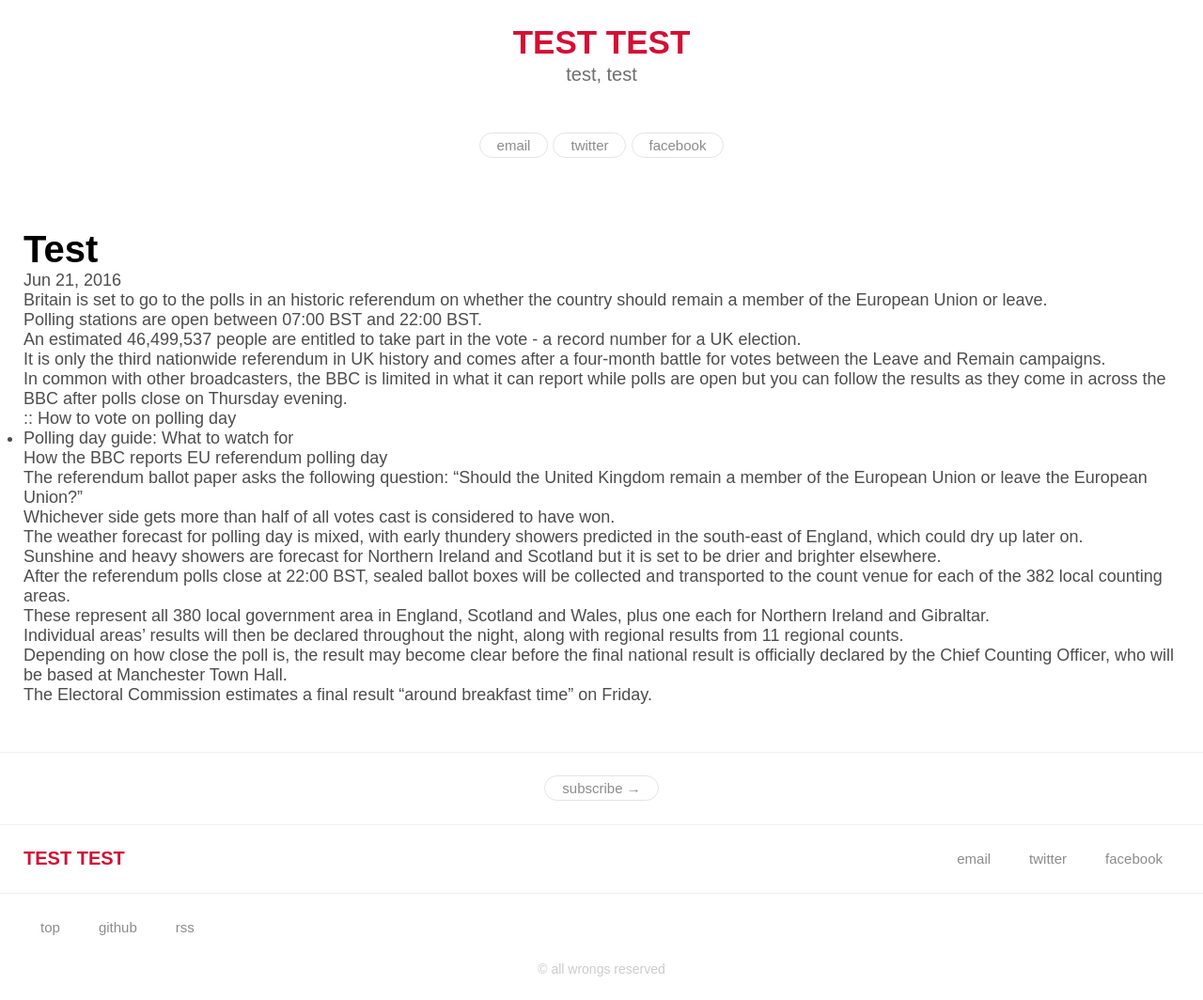
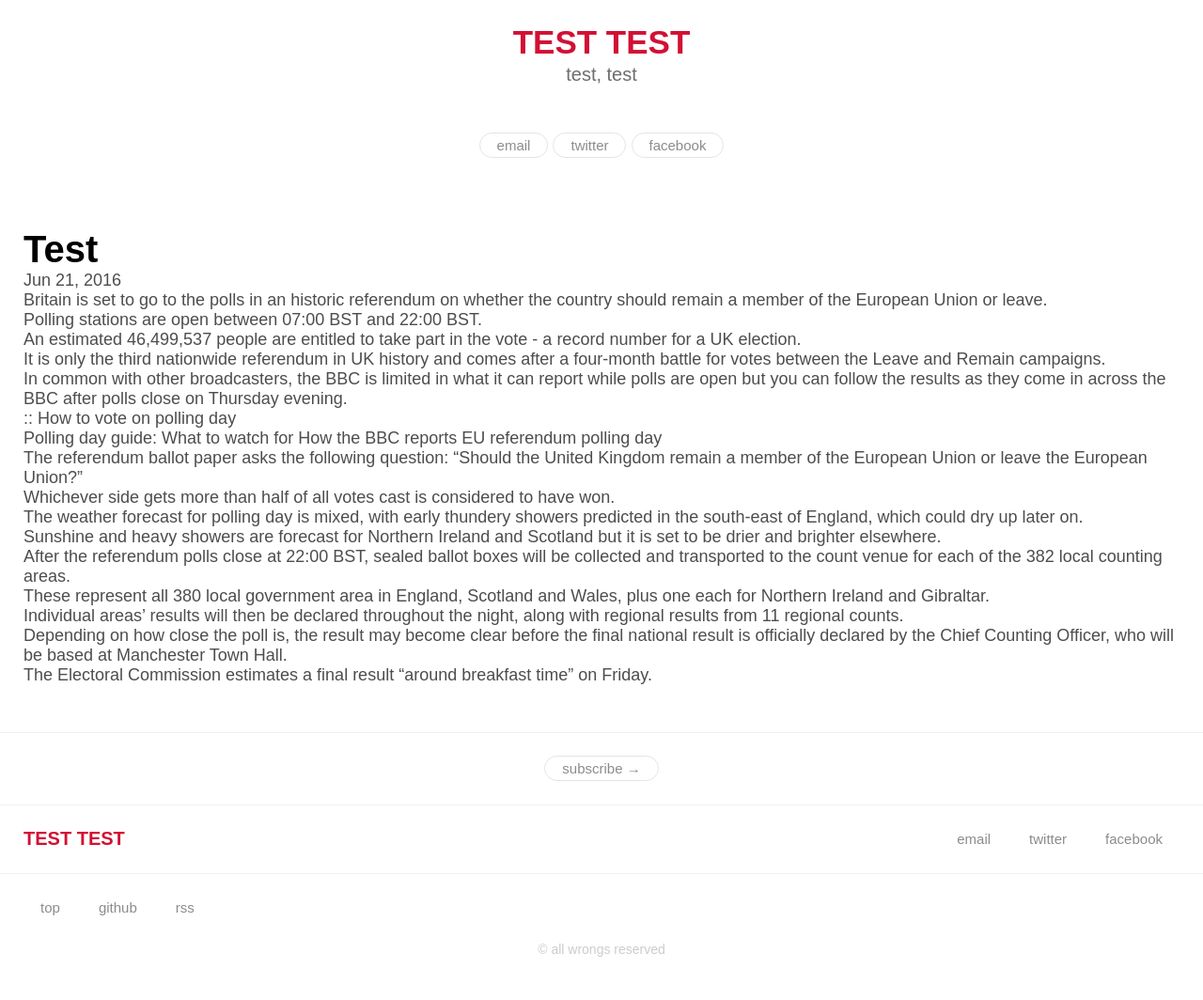
Before and after one commit to CH21S/test, a Jekyll site: the page built from _posts/2016-06-21-test.markdown, in a window 1280 px wide. Shown: the whole page at 94% size. Built offline with Jekyll 4.4.1, drawn with Linux system fonts in a browser that asks for light colours; after the commit the page ends 1043 px from its top, so only the background shows below that.

```diff
--- a/_posts/2016-06-21-test.markdown
+++ b/_posts/2016-06-21-test.markdown
@@ -15,7 +15,7 @@ It is only the third nationwide referendum in UK history and comes after a four-
 In common with other broadcasters, the BBC is limited in what it can report while polls are open but you can follow the results as they come in across the BBC after polls close on Thursday evening.
 
 :: How to vote on polling day
-* Polling day guide: What to watch for
+>> Polling day guide: What to watch for
 >> How the BBC reports EU referendum polling day
 
 
```
